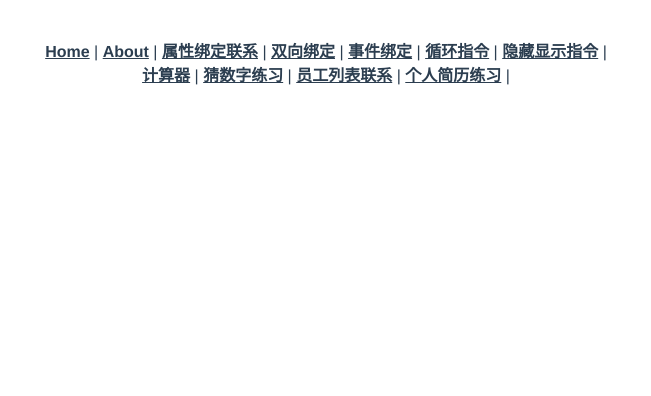
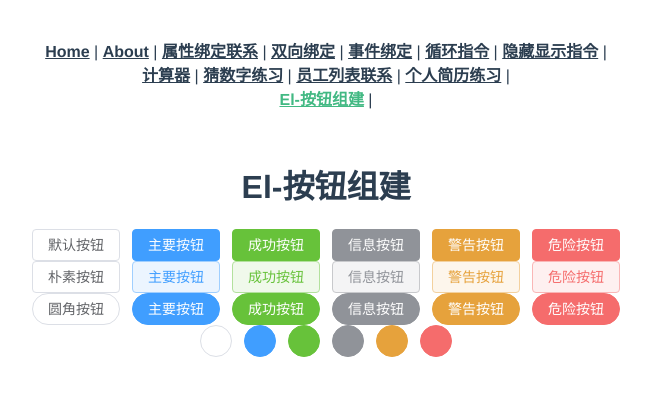
Before and after one commit to SakaiAmusawa/jsd23311_sakai_FE, a Vue app in the folder v1/: page /elButton in a window 1280 px wide. Shown: the top 396 px of the page, without its empty margins (314-965 px from the left). Built offline with nearby package versions, Linux system fonts and the light colour scheme.

Commit message:
添加element 简单配置 下载element提示插件 进行按钮测试

```diff
--- a/v1/package.json
+++ b/v1/package.json
@@ -8,6 +8,7 @@
   },
   "dependencies": {
     "core-js": "^3.8.3",
+    "element-plus": "^2.5.3",
     "vue": "^3.2.13",
     "vue-router": "^4.0.3",
     "vuex": "^4.0.0"
--- a/v1/src/App.vue
+++ b/v1/src/App.vue
@@ -22,6 +22,9 @@
     <router-link to="empList">员工列表联系</router-link>
     |
     <router-link to="resume">个人简历练习</router-link>
+    |
+    <br>
+    <router-link to="elButton">El-按钮组建</router-link>
     |
   </nav>
   <router-view/>
--- a/v1/src/main.js
+++ b/v1/src/main.js
@@ -2,5 +2,7 @@
 import App from './App.vue'
 import router from './router'
 import store from './store'
+import ElementPlus from 'element-plus'
+import 'element-plus/dist/index.css'
 
-createApp(App).use(store).use(router).mount('#app')
+createApp(App).use(ElementPlus).use(store).use(router).mount('#app')
--- a/v1/src/router/index.js
+++ b/v1/src/router/index.js
@@ -41,6 +41,8 @@
   }
   , {
     path: '/resume', name: 'resume', component: () => import('../views/ResumeExec.vue')
+  }, {
+    path: '/elButton', name: 'elButton', component: () => import('../views/ElementButton.vue')
   }
 
 ]
--- /dev/null
+++ b/v1/src/views/ElementButton.vue
@@ -0,0 +1,40 @@
+<script setup>
+
+</script>
+
+<template>
+  <h1>
+    El-按钮组建
+  </h1>
+  <el-button>默认按钮</el-button>
+  <el-button type="primary">主要按钮</el-button>
+  <el-button type="success">成功按钮</el-button>
+  <el-button type="info">信息按钮</el-button>
+  <el-button type="warning">警告按钮</el-button>
+  <el-button type="danger">危险按钮</el-button>
+  <br>
+  <el-button plain>朴素按钮</el-button>
+  <el-button type="primary" plain>主要按钮</el-button>
+  <el-button type="success" plain>成功按钮</el-button>
+  <el-button type="info" plain>信息按钮</el-button>
+  <el-button type="warning" plain>警告按钮</el-button>
+  <el-button type="danger" plain>危险按钮</el-button>
+  <br>
+  <el-button round>圆角按钮</el-button>
+  <el-button type="primary" round>主要按钮</el-button>
+  <el-button type="success" round>成功按钮</el-button>
+  <el-button type="info" round>信息按钮</el-button>
+  <el-button type="warning" round>警告按钮</el-button>
+  <el-button type="danger" round>危险按钮</el-button>
+  <br>
+  <el-button icon="el-icon-search" circle></el-button>
+  <el-button type="primary" icon="el-icon-edit" circle></el-button>
+  <el-button type="success" icon="el-icon-check" circle></el-button>
+  <el-button type="info" icon="el-icon-message" circle></el-button>
+  <el-button type="warning" icon="el-icon-star-off" circle></el-button>
+  <el-button type="danger" icon="el-icon-delete" circle></el-button>
+</template>
+
+<style scoped>
+
+</style>
```
Also changed, not shown: 1 other file (tests, documents, lock files or other folders).
